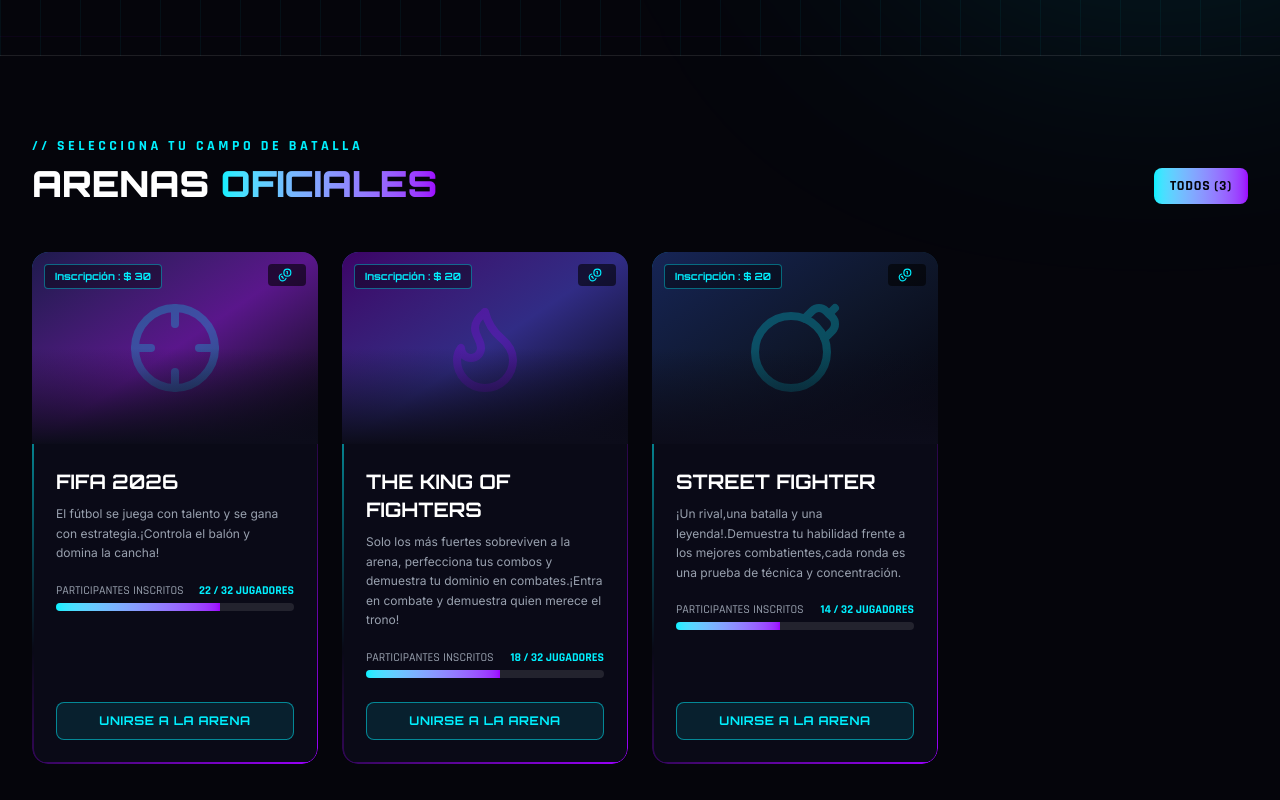
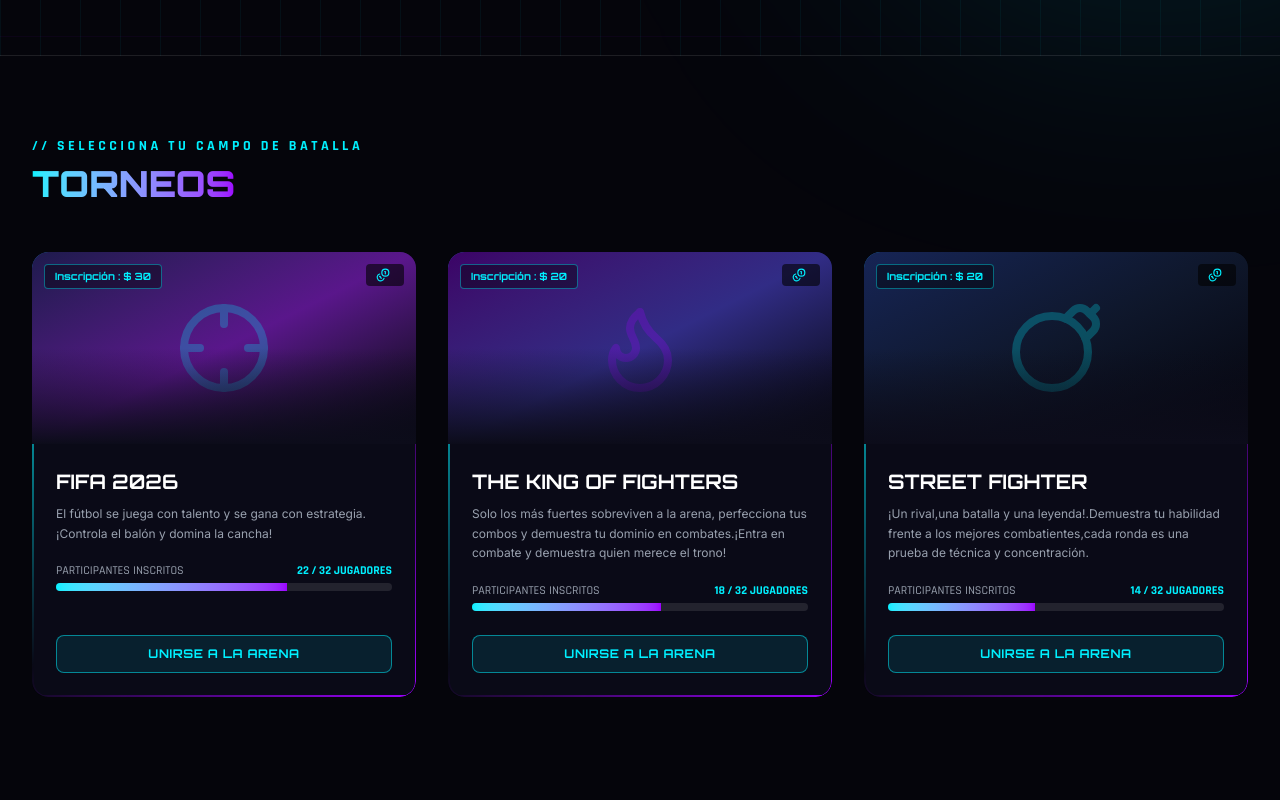
Before and after one commit to uttdevs/pixelverse_event, a Vue app in the folder frontend/: page / in a window 1280 px wide. Shown: the part 960-1760 px from the top of the page. Built offline with nearby package versions, Linux system fonts and the light colour scheme; no server answers.

Commit message:
remover categorias innecesarias

```diff
--- a/frontend/src/components/sections/GameArenasSection.vue
+++ b/frontend/src/components/sections/GameArenasSection.vue
@@ -1,37 +1,22 @@
 <script setup>
 /**
  * ============================================================================
- * COMPONENTE: GameArenasSection.vue (Arenas de Juego y Filtro Interactivo)
+ * COMPONENTE: GameArenasSection.vue (Arenas de Juego Oficiales)
  * ============================================================================
  * Emplea:
  * - Iconos vectoriales de Lucide (Crosshair, Flame, Bomb, Shield, Coins).
- * - Directiva v-for y filtrado reactivo con computed().
+ * - Directiva v-for para renderizar las 3 arenas oficiales.
  * - Emisión de evento open-modal con preselección de arena.
  */
 
-import { ref, computed } from 'vue'
 import { Crosshair, Flame, Bomb, Shield, Coins } from 'lucide-vue-next'
 import { useTournamentData } from '../../composables/useTournamentData'
 import { useAudioSfx } from '../../composables/useAudioSfx'
 
 const emit = defineEmits(['open-modal'])
 
-const { gameArenas, categories } = useTournamentData()
+const { gameArenas } = useTournamentData()
 const { playHoverSound, playClickSound } = useAudioSfx()
-
-const activeCategory = ref('all')
-
-const filteredArenas = computed(() => {
-  if (activeCategory.value === 'all') {
-    return gameArenas
-  }
-  return gameArenas.filter(arena => arena.category === activeCategory.value)
-})
-
-const selectCategory = (categoryId) => {
-  playClickSound()
-  activeCategory.value = categoryId
-}
 
 const handleJoinArena = (arenaName) => {
   playClickSound()
@@ -42,39 +27,20 @@ const handleJoinArena = (arenaName) => {
 <template>
   <section id="juegos" class="relative z-10 py-20 max-w-7xl mx-auto px-4 sm:px-6 lg:px-8">
 
-    <!-- Encabezado de Sección y Filtros -->
-    <div class="flex flex-col md:flex-row md:items-end justify-between mb-12 gap-6">
-      <div>
-        <span class="font-rajdhani font-bold text-cyber-blue tracking-[0.25em] text-sm uppercase block mb-2">
-          // SELECCIONA TU CAMPO DE BATALLA
-        </span>
-        <h2 class="font-orbitron font-black text-3xl sm:text-4xl uppercase">
-          ARENAS <span class="text-transparent bg-clip-text bg-gradient-to-r from-cyber-blue to-cyber-purple">OFICIALES</span>
-        </h2>
-      </div>
-
-      <!-- Filtro Interactivo de Categorías -->
-      <div class="flex flex-wrap gap-2" role="tablist" aria-label="Filtro de arenas por categoría">
-        <button
-          v-for="cat in categories"
-          :key="cat.id"
-          @click="selectCategory(cat.id)"
-          @mouseenter="playHoverSound"
-          type="button"
-          class="px-4 py-2 rounded-lg font-rajdhani font-bold text-sm tracking-wider uppercase transition cursor-pointer"
-          :class="activeCategory === cat.id
-            ? 'bg-gradient-to-r from-cyber-blue to-cyber-purple text-cyber-dark'
-            : 'bg-white/5 hover:bg-white/10 text-gray-300 border border-white/10'"
-        >
-          {{ cat.label }}
-        </button>
-      </div>
+    <!-- Encabezado de Sección -->
+    <div class="mb-12">
+      <span class="font-rajdhani font-bold text-cyber-blue tracking-[0.25em] text-sm uppercase block mb-2">
+        // SELECCIONA TU CAMPO DE BATALLA
+      </span>
+      <h2 class="font-orbitron font-black text-3xl sm:text-4xl uppercase">
+        <span class="text-transparent bg-clip-text bg-gradient-to-r from-cyber-blue to-cyber-purple">TORNEOS</span>
+      </h2>
     </div>
 
     <!-- Rejilla de Tarjetas de Juegos (Renderizado reactivo con v-for) -->
-    <div class="grid grid-cols-1 md:grid-cols-2 lg:grid-cols-4 gap-6">
+    <div class="grid grid-cols-1 md:grid-cols-2 lg:grid-cols-3 gap-6 lg:gap-8">
       <div
-        v-for="arena in filteredArenas"
+        v-for="arena in gameArenas"
         :key="arena.id"
         @mouseenter="playHoverSound"
         class="game-card group gradient-border rounded-2xl overflow-hidden flex flex-col justify-between transition duration-300 hover:-translate-y-2"
```
